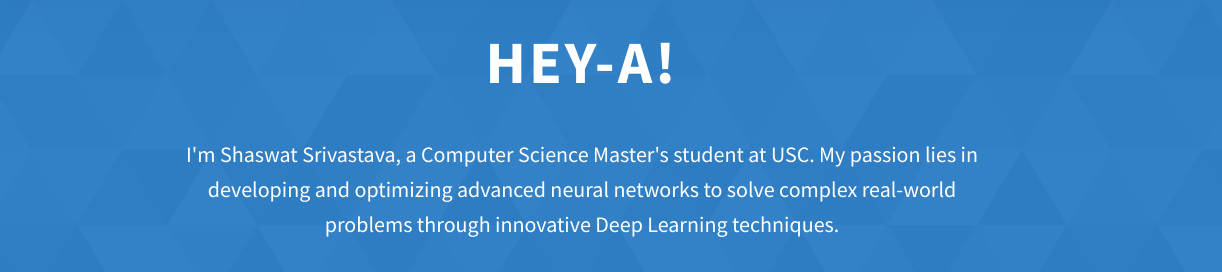
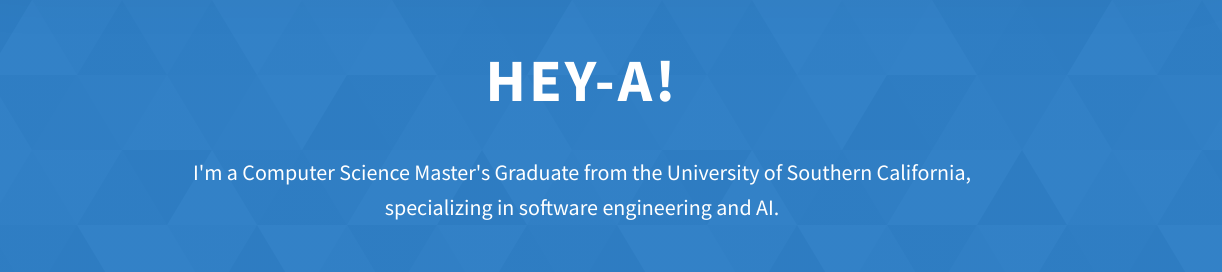
Before and after one commit to shaas1704/shaas1704.github.io, a website: page index.html in a window 1280 px wide. Shown: the part 150-422 px from the top of the page, 58-1280 px from the left. Drawn offline with Linux system fonts and the light colour scheme.

Commit message:
Update index.html

```diff
--- a/index.html
+++ b/index.html
@@ -87,8 +87,7 @@
         <h1 class="heading-primary">Hey-a!</h1>
         <div class="home-hero__info">
           <p class="text-primary">
-            I'm Shaswat Srivastava, a Computer Science Master's student at USC.
-            My passion lies in developing and optimizing advanced neural networks to solve complex real-world problems through innovative Deep Learning techniques.
+            I'm a Computer Science Master's Graduate from the University of Southern California, specializing in software engineering and AI.
           </p>
         </div>
         <div class="home-hero__cta">
```
